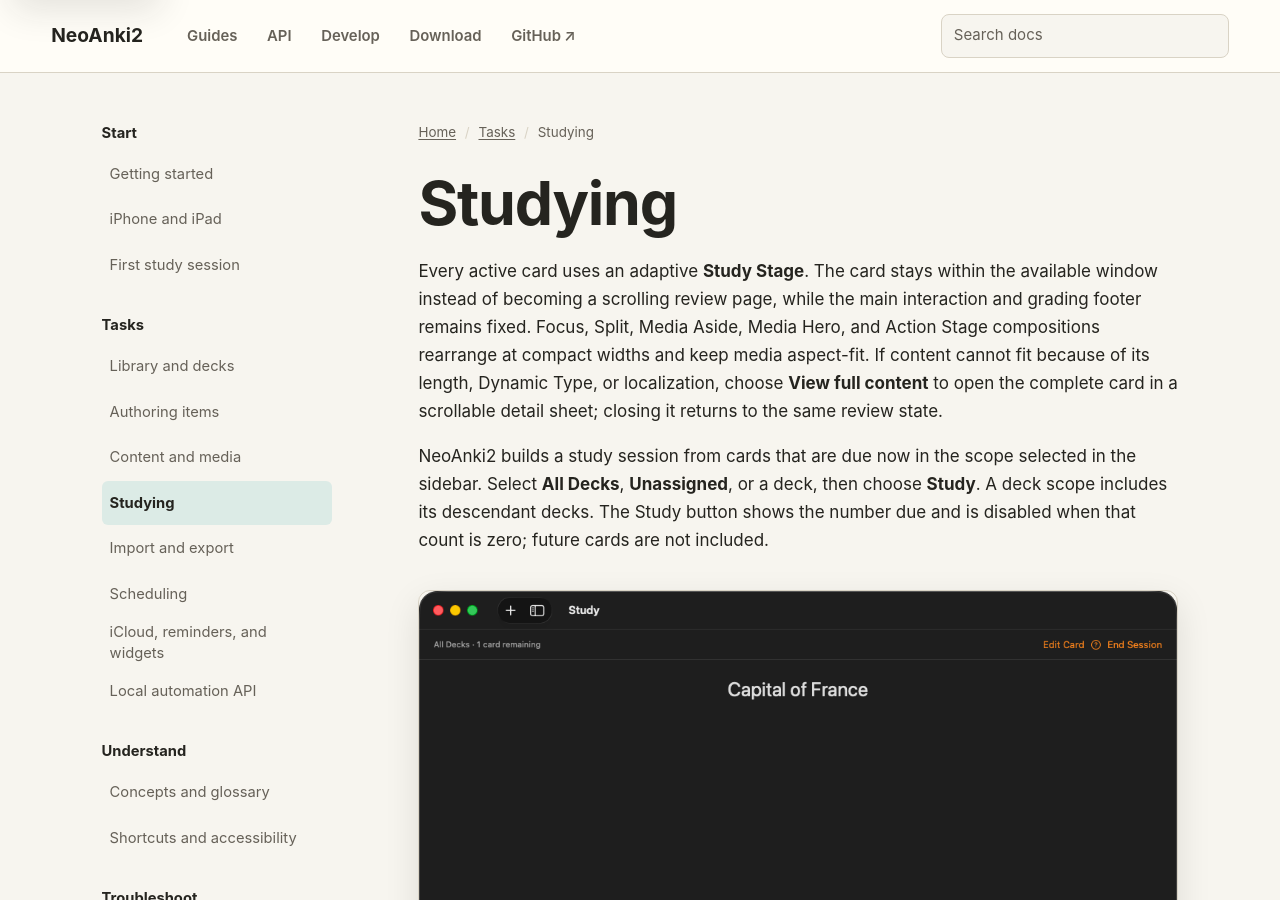
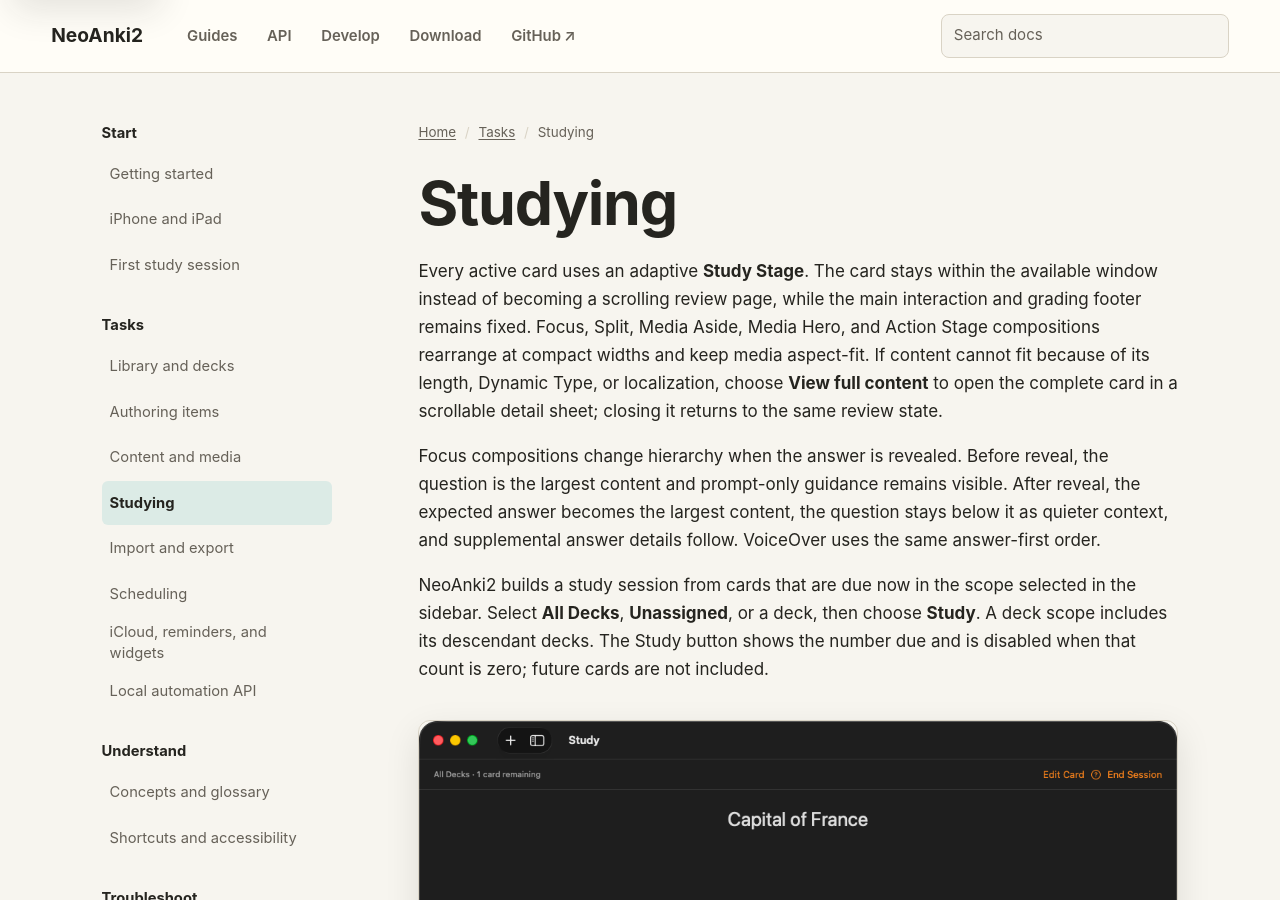
Before and after one commit to neoanki2/neoanki2, a Jekyll site: the page built from docs/user/studying.md, in a window 1280 px wide and 900 px high. Built offline with Jekyll 4.4.1, drawn with Linux system fonts in a browser that asks for light colours.

Commit message:
Document focus reveal hierarchy

```diff
--- a/docs/headless-screenshot-deferral.json
+++ b/docs/headless-screenshot-deferral.json
@@ -1,6 +1,6 @@
 {
   "schemaVersion": 1,
-  "diffSHA256": "e3b0c44298fc1c149afbf4c8996fb92427ae41e4649b934ca495991b7852b855",
+  "diffSHA256": "d682175fcc518e19c4420010a8b9c030e1f255980044ea55a584d54ede54ac10",
   "featureIDs": [
     "app-navigation",
     "errors-empty-states",
@@ -31,5 +31,5 @@
     "Sources/NeoAnki2/UserFacingError.swift",
     "Sources/NeoAnkiSharedUI/AdaptiveStudyStage.swift"
   ],
-  "reason": "The repository desktop-isolation policy excludes local GUI automation and screenshot capture. This release changes only release tooling and carries the inherited stale screenshot evidence forward with an empty source diff until a later reviewed capture refreshes it."
+  "reason": "The repository desktop-isolation policy excludes local GUI automation and screenshot capture. This release changes the adaptive study renderer and carries the inherited stale screenshot evidence forward until a later reviewed capture refreshes it."
 }
--- a/docs/user/studying.md
+++ b/docs/user/studying.md
@@ -15,6 +15,12 @@
 aspect-fit. If content cannot fit because of its length, Dynamic Type, or
 localization, choose **View full content** to open the complete card in a
 scrollable detail sheet; closing it returns to the same review state.
+
+Focus compositions change hierarchy when the answer is revealed. Before
+reveal, the question is the largest content and prompt-only guidance remains
+visible. After reveal, the expected answer becomes the largest content, the
+question stays below it as quieter context, and supplemental answer details
+follow. VoiceOver uses the same answer-first order.
 
 NeoAnki2 builds a study session from cards that are due now in the scope selected in the sidebar. Select **All Decks**, **Unassigned**, or a deck, then choose **Study**. A deck scope includes its descendant decks. The Study button shows the number due and is disabled when that count is zero; future cards are not included.
 
```
Also changed, not shown: docs/user/iphone-ipad.md (+3 -0 lines).
